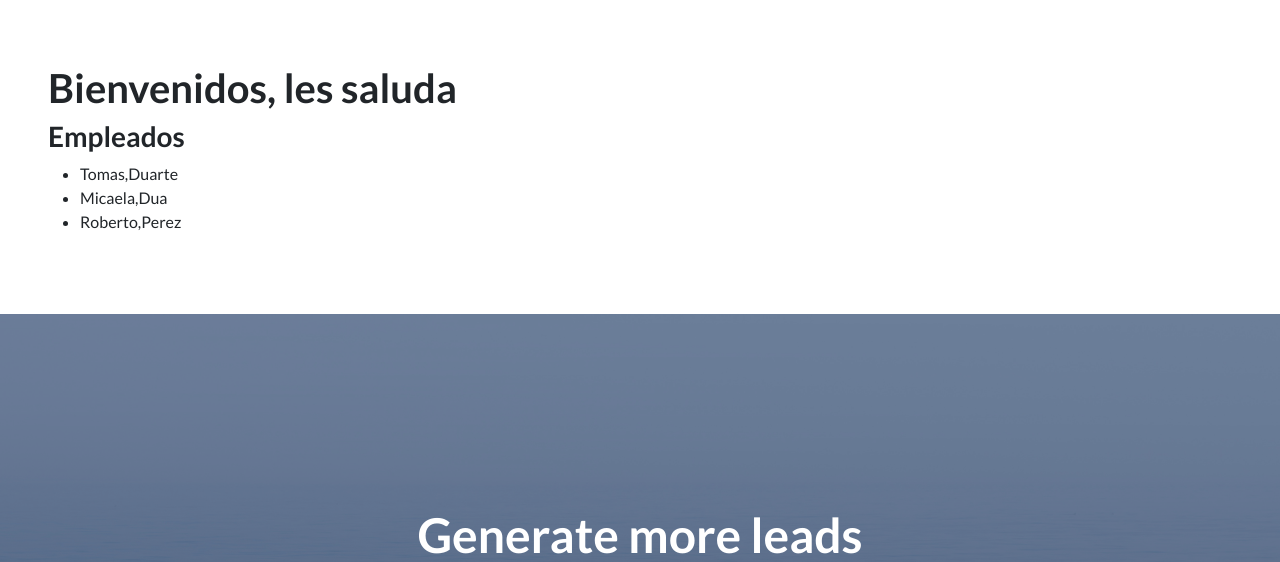
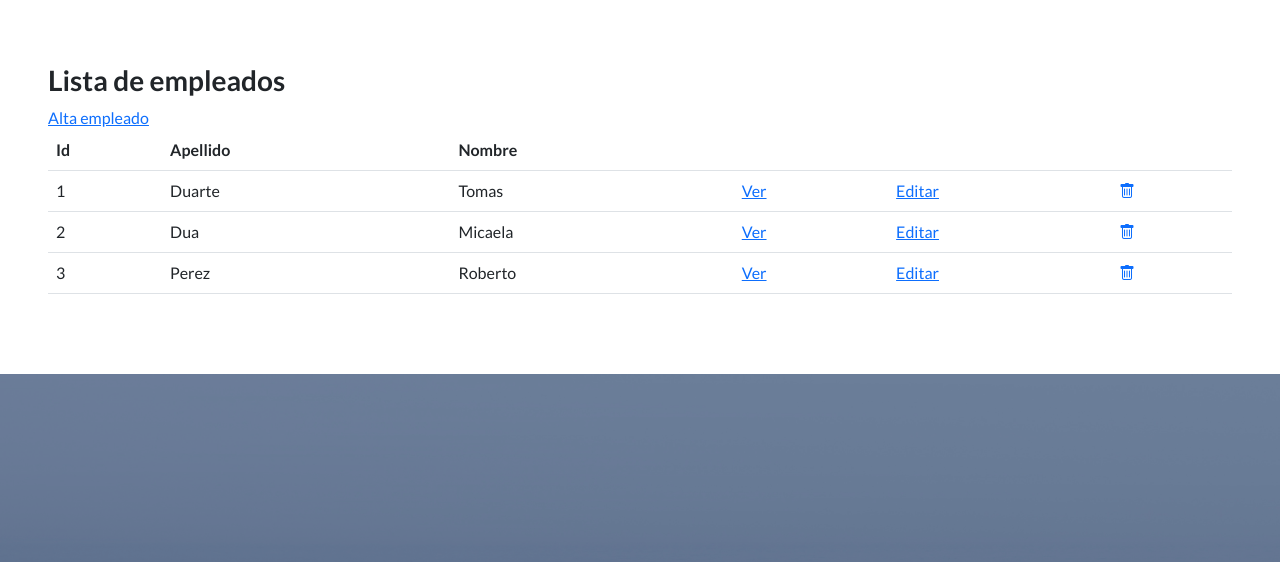
Before and after one commit to gomedie1974/FinalProyectoGomezDiego, a Django app: page /empleados/empleados/ in a window 1280 px wide. Shown: the part 66-628 px from the top of the page. Run offline with Django 4.2, Linux system fonts and the light colour scheme; data comes from the database, SQL or seed files in the repository; both versions use the stored data as it was after the commit; some libraries are stand-ins or nearby versions.

Commit message:
Proyecto creado, versión final

```diff
--- a/control_empleados/templates/control_empleados/listar_empleados.html
+++ b/control_empleados/templates/control_empleados/listar_empleados.html
@@ -8,15 +8,37 @@
 
 
 {% block contenido %}
-    <h1>Bienvenidos, les saluda</h1>
 
-    <h3>Empleados</h3>
-    <ul>
-        {% for empleado in empleados%}
-        <li>
-            {{empleado.nombre}},{{empleado.apellido}}
-        </li>
+    <h3>Lista de empleados</h3>
+    <a href="{% url 'crear-empleado' %}">Alta empleado</a>
+    <br>
+    <table class="table">
+        <tbody>
+            <tr>
+                <th>Id</th>
+                <th>Apellido</th>
+                <th>Nombre</th>
+                <th></th>
+                <th></th>
+                <th></th>
+            </tr>
+        {% for empleado in object_list%}
+        <tr>
+            <td>{{empleado.id}}</td>
+            <td>{{empleado.apellido}}</td>
+            <td>{{empleado.nombre}}</td>
+            <td>
+                <a href="{% url 'ver_empleados' empleado.id %}">Ver  </a>
+            </td>
+            <td>
+                <a href="{% url 'editar-empleado' empleado.id %}">Editar  </a>
+            </td>
+            <td>
+                <a href="{% url 'eliminar-empleado' empleado.id %}"><i class='bi bi-trash'></i></a>
+            </td>
+        </tr>
         {% endfor%}
-    </ul>
+        </tbody>
+    </table>
 
 {% endblock contenido %}
--- a/control_empleados/templates/control_empleados/listar_sector.html
+++ b/control_empleados/templates/control_empleados/listar_sector.html
@@ -28,12 +28,14 @@
                 <th>Codigo</th>
                 <th></th>
                 <th></th>
-            </tr>
+                <th></th>
+             </tr>
             {% for sectores in sector%}
             <tr>
                 <td>{{sectores.id}} </td>
                 <td>{{sectores.nombre}} </td>
                 <td>{{sectores.codigo}} </td>
+
                 <td>
                     <a class='btn btn-link' href="{% url 'editar_sector' sectores.id %}">Editar</a>
                 </td>
--- a/control_empleados/urls.py
+++ b/control_empleados/urls.py
@@ -1,11 +1,10 @@
 from django.urls import path
 
-from control_empleados.views import listar_empleados, crear_sector, listar_sector, buscar_sector, eliminar_sector, editar_sector
+from control_empleados.views import (
+     crear_sector, listar_sector, buscar_sector, eliminar_sector, editar_sector,   EmpleadoListView, EmpleadoCreateView, EmpleadoDetailView, EmpleadoUpdateView, EmpleadoDeleteView,
+)
 
 urlpatterns = [
-      #EMPLEADOS
-      path('empleados/', listar_empleados, name='listar_empleados'),
-
       #SECTORES
       path('sector/', listar_sector, name='listar_sector'),
       path('crear-sector/', crear_sector, name='crear_sector'),
@@ -13,4 +12,13 @@ urlpatterns = [
       path('eliminar-sector/<int:id>/', eliminar_sector, name='eliminar_sector'),
       path('editar-sector/<int:id>/', editar_sector, name='editar_sector'),
 
+
+      #EMPLEADOS
+      path('empleados/', EmpleadoListView.as_view(), name='listar_empleados'),
+      path('empleados/<int:pk>/', EmpleadoDetailView.as_view(), name='ver_empleados'),
+      path('crear-empleado/', EmpleadoCreateView.as_view(), name='crear-empleado'),
+      path('editar-empleado/<int:pk>/', EmpleadoUpdateView.as_view(), name='editar-empleado'),
+      path('eliminar-empleado/<int:pk>/', EmpleadoDeleteView.as_view(), name='eliminar-empleado'),
+
+
 ]
--- a/control_empleados/views.py
+++ b/control_empleados/views.py
@@ -1,27 +1,15 @@
 from django.shortcuts import render, redirect
 from django.db.models import Q
+from django.views.generic import ListView, CreateView, DetailView, UpdateView, DeleteView
 from control_empleados.models import Empleado, Sector
-from django.urls import reverse
+from django.urls import reverse, reverse_lazy
 from control_empleados.forms import SectorFormulario
+
+
 
 # Create your views here.
 
-#EMPLEADOS
-def listar_empleados(request):
-    contexto = {
-        'empleados': Empleado.objects.all(),
-    }
-    http_response = render(
-        request=request,
-        template_name='control_empleados/listar_empleados.html',
-        context=contexto,
-    )
-    return http_response
-
-
-
-
-
+#CLASES BASADAS EN VISTAS
 
 #SECTORES
 def listar_sector(request):
@@ -107,3 +95,24 @@ def editar_sector(request, id):
        template_name='control_empleados/formulario_sector.html',
        context={'formulario': formulario},
    )
+
+
+#CLASES BASADAS EN CLASES
+#EMPLEADOS
+class EmpleadoListView(ListView):
+    model = Empleado
+    template_name = 'control_empleados/listar_empleados.html'
+class EmpleadoCreateView(CreateView):
+    model = Empleado
+    fields = ('apellido', 'nombre', 'email', 'telefono', 'dni', 'fecha_nacimiento')
+    success_url = reverse_lazy ('listar_empleados.html')
+class EmpleadoDetailView(DetailView):
+    model = Empleado
+    success_url = reverse_lazy ('listar_empleados.html')
+class EmpleadoUpdateView(UpdateView):
+    model = Empleado
+    fields = ('apellido', 'nombre', 'email', 'telefono', 'dni', 'fecha_nacimiento')
+    success_url = reverse_lazy ('listar_empleados.html')
+class EmpleadoDeleteView(DeleteView):
+    model = Empleado
+    success_url = reverse_lazy ('listar_empleados.html')
--- a/sistema_mito/urls.py
+++ b/sistema_mito/urls.py
@@ -18,7 +18,6 @@ from django.contrib import admin
 from django.urls import path, include
 
 from sistema_mito.views import comienzo
-from control_empleados.views import listar_empleados
 
 urlpatterns = [
     path('admin/', admin.site.urls),
```
Also changed, not shown: control_empleados/templates/control_empleados/empleado_confirm_delete.html (added, +15 -0 lines), control_empleados/templates/control_empleados/empleado_detail.html (added, +28 -0 lines), control_empleados/templates/control_empleados/empleado_form.html (added, +14 -0 lines), db.sqlite3.
